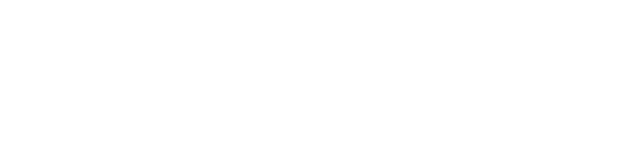
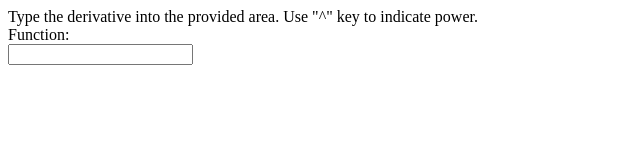
Before and after one commit to alanNEF/CalculusCalc, a plain HTML site: page derivCalc/html/index.html in a window 1280 px wide. Shown: the whole page, without its empty margins (0-640 px from the left). Drawn offline with Linux system fonts and the light colour scheme.

Commit message:
added html for form to type the function to take the derrivative of

```diff
--- a/derivCalc/html/index.html
+++ b/derivCalc/html/index.html
@@ -3,9 +3,13 @@
 <head>
   <meta charset="UTF-8">
   <meta name="viewport" content="width=device-width, initial-scale=1.0">
-  <title>Document</title>
+  <title>Calculus Calculator</title>
 </head>
 <body>
-
+  <form action="text">
+    Type the derivative into the provided area. Use "^" key to indicate power. <br>
+    <label for="function">Function:</label><br>
+    <input type="text">
+  </form>
 </body>
 </html>
```
